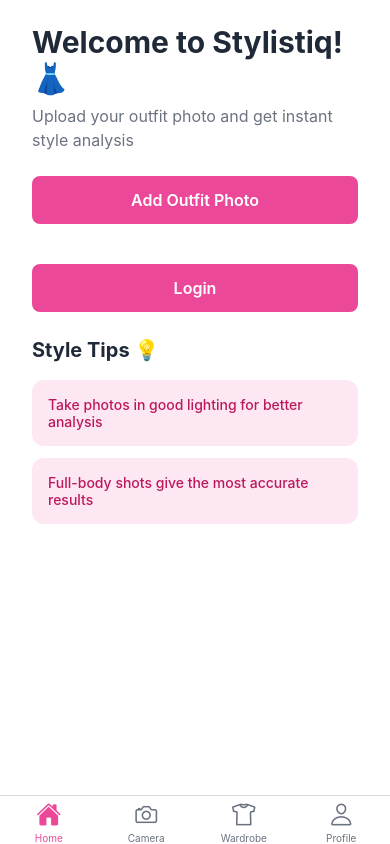
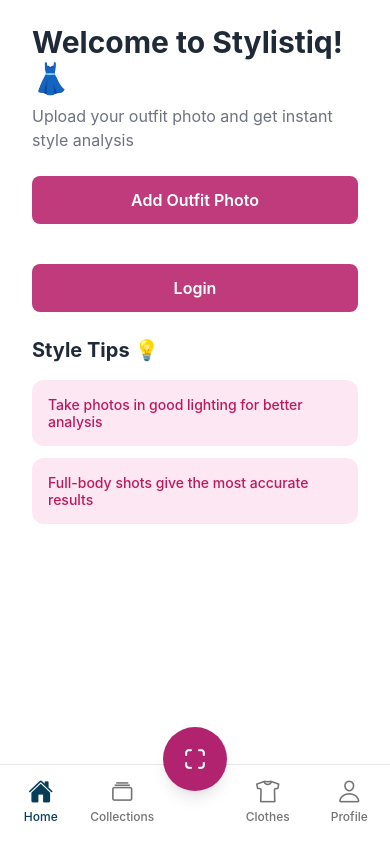
Before and after one commit to arvardy184/stylistiq, a React Native app: screen /Main in a window 390 px wide. Built offline with nearby package versions, Linux system fonts and the light colour scheme; no server answers.

Commit message:
add navbar, add logo, and add splash screen

```diff
--- a/app.json
+++ b/app.json
@@ -3,6 +3,12 @@
     "name": "Stylistiq",
     "slug": "stylistiq",
     "version": "1.0.0",
+    "splash": {
+      "image": "./src/assets/splash/splash.png",
+      "resizeMode": "contain",
+      "backgroundColor": "#ffffff"
+    },
+    "icon": "./src/assets/icon/icon.png",
     "orientation": "portrait",
     "userInterfaceStyle": "automatic",
     "assetBundlePatterns": ["**/*"],
--- a/src/components/navbar/navbar.tsx
+++ b/src/components/navbar/navbar.tsx
@@ -1,25 +1,36 @@
 import CameraScreen from "@/screens/camera/screen/screen";
 import ProfileScreen from "@/screens/profile/screen/screen";
-import WardrobeScreen from "@/screens/wardrobe/screen/screen";
+import CollectionsScreen from "@/screens/collections/screen/screen";
 import { createBottomTabNavigator } from "@react-navigation/bottom-tabs";
 import { Ionicons } from "@expo/vector-icons";
 import { HomeScreen } from "@/screens/home/screen/screen";
+import { View } from "react-native";
+import { useNavigation } from "@react-navigation/native";
+import CustomUploadButton from "../ui/button/uploadButton";
+import ClothesScreen from "@/screens/clothes/screen/screen";
 
 const Tab = createBottomTabNavigator();
 
 const MainTabNavigator = () => {
+  const navigation = useNavigation();
+
+  const handleUploadPress = () => {
+    navigation.navigate("Camera" as never);
+  };
+
   return (
     <Tab.Navigator
       screenOptions={({ route }) => ({
         tabBarIcon: ({ focused, color, size }) => {
           let iconName: any;
-
           if (route.name === "Home") {
             iconName = focused ? "home" : "home-outline";
-          } else if (route.name === "Camera") {
-            iconName = focused ? "camera" : "camera-outline";
-          } else if (route.name === "Wardrobe") {
+          } else if (route.name === "Clothes") {
             iconName = focused ? "shirt" : "shirt-outline";
+          } else if (route.name === "Upload") {
+            return null;
+          } else if (route.name === "Collections") {
+            iconName = focused ? "albums" : "albums-outline";
           } else if (route.name === "Profile") {
             iconName = focused ? "person" : "person-outline";
           } else {
@@ -28,8 +39,20 @@
 
           return <Ionicons name={iconName} size={size} color={color} />;
         },
-        tabBarActiveTintColor: "#ec4899", // primary-500
-        tabBarInactiveTintColor: "#6b7280", // gray-500
+        tabBarActiveTintColor: "#083D57",
+        tabBarInactiveTintColor: "#737373",
+        tabBarStyle: {
+          backgroundColor: "#ffffff",
+          borderTopWidth: 1,
+          borderTopColor: "#e5e7eb",
+          height: 80,
+          paddingTop: 8,
+          paddingBottom: 20,
+        },
+        tabBarLabelStyle: {
+          fontSize: 12,
+          fontWeight: "500",
+        },
         headerShown: false,
       })}
     >
@@ -39,14 +62,26 @@
         options={{ tabBarLabel: "Home" }}
       />
       <Tab.Screen
-        name="Camera"
-        component={CameraScreen}
-        options={{ tabBarLabel: "Camera" }}
+        name="Collections"
+        component={CollectionsScreen}
+        options={{ tabBarLabel: "Collections" }}
       />
       <Tab.Screen
-        name="Wardrobe"
-        component={WardrobeScreen}
-        options={{ tabBarLabel: "Wardrobe" }}
+        name="Upload"
+        component={CameraScreen}
+        options={{
+          tabBarLabel: "Upload",
+          tabBarButton: () => (
+            <View className="-top-10 justify-center items-center">
+              <CustomUploadButton onPress={handleUploadPress} />
+            </View>
+          ),
+        }}
+      />
+      <Tab.Screen
+        name="Clothes"
+        component={ClothesScreen}
+        options={{ tabBarLabel: "Clothes" }}
       />
       <Tab.Screen
         name="Profile"
--- a/src/components/ui/button/index.tsx
+++ b/src/components/ui/button/index.tsx
@@ -21,9 +21,9 @@
   };
 
   const variantClasses = {
-    primary: "bg-primary-500",
+    primary: "bg-button",
     secondary: "bg-gray-500",
-    outline: "bg-transparent border-2 border-primary-500",
+    outline: "bg-transparent border-2 border-primary",
   };
 
   const stateClasses = disabled || loading ? "opacity-50" : "";
@@ -37,7 +37,7 @@
   const textVariantClasses = {
     primary: "text-white font-semibold",
     secondary: "text-white font-semibold",
-    outline: "text-primary-500 font-semibold",
+    outline: "text-white font-semibold",
   };
 
   const buttonClasses = cn(
--- /dev/null
+++ b/src/components/ui/button/uploadButton/index.tsx
@@ -0,0 +1,15 @@
+import { TouchableOpacity } from "react-native";
+import { Ionicons } from "@expo/vector-icons";
+
+const CustomUploadButton = ({ onPress }: { onPress: () => void }) => {
+  return (
+    <TouchableOpacity
+      className="w-16 h-16 rounded-full bg-primary justify-center items-center shadow-lg active:opacity-70"
+      onPress={onPress}
+    >
+      <Ionicons name="scan" size={24} color="white" />
+    </TouchableOpacity>
+  );
+};
+
+export default CustomUploadButton;
--- a/src/screens/auth/oauth/useGoogleAuth.tsx
+++ b/src/screens/auth/oauth/useGoogleAuth.tsx
@@ -1,6 +1,6 @@
 import { useEffect } from "react";
 import { GoogleSignin } from "@react-native-google-signin/google-signin";
-import { GOOGLE_WEB_CLIENT_ID } from "config";
+import { GOOGLE_WEB_CLIENT_ID } from "@/config";
 import { useOauthMutation } from "@/services/queries/auth/oauth";
 
 export const useGoogleAuth = () => {
--- /dev/null
+++ b/src/screens/clothes/screen/screen.tsx
@@ -0,0 +1,9 @@
+import { View, Text } from "react-native";
+
+const ClothesScreen = () => (
+  <View className="flex-1 justify-center items-center bg-white">
+    <Text className="text-gray-500">Clothes Screen - Coming Soon!</Text>
+  </View>
+);
+
+export default ClothesScreen;
--- /dev/null
+++ b/src/screens/collections/screen/screen.tsx
@@ -0,0 +1,9 @@
+import { View, Text } from "react-native";
+
+const CollectionsScreen = () => (
+  <View className="flex-1 justify-center items-center bg-white">
+    <Text className="text-gray-500">Collections Screen - Coming Soon!</Text>
+  </View>
+);
+
+export default CollectionsScreen;
--- a/src/screens/wardrobe/screen/screen.tsx
+++ /dev/null
@@ -1,9 +0,0 @@
-import { View, Text } from "react-native";
-
-const WardrobeScreen = () => (
-  <View className="flex-1 justify-center items-center bg-white">
-    <Text className="text-gray-500">Wardrobe Screen - Coming Soon!</Text>
-  </View>
-);
-
-export default WardrobeScreen;
--- a/src/services/api/auth/index.ts
+++ b/src/services/api/auth/index.ts
@@ -1,4 +1,4 @@
-import { BASE_URL } from "config";
+import { BASE_URL } from "@/config";
 import axios from "axios";
 
 export const LoginGoogle = async (token: string) => {
--- a/tailwind.config.js
+++ b/tailwind.config.js
@@ -9,30 +9,20 @@
   theme: {
     extend: {
       colors: {
-        primary: {
-          50: '#fdf2f8',
-          100: '#fce7f3',
-          200: '#fbcfe8',
-          300: '#f9a8d4',
-          400: '#f472b6',
-          500: '#ec4899',
-          600: '#db2777',
-          700: '#be185d',
-          800: '#9d174d',
-          900: '#831843',
+        primary: "#B2236F",
+        button: "#BF3B7C",
+        secondary: {
+          50: "#f0f9ff",
+          100: "#e0f2fe",
+          200: "#bae6fd",
+          300: "#7dd3fc",
+          400: "#38bdf8",
+          500: "#0ea5e9",
+          600: "#0284c7",
+          700: "#0369a1",
+          800: "#075985",
+          900: "#0c4a6e",
         },
-        secondary: {
-          50: '#f0f9ff',
-          100: '#e0f2fe',
-          200: '#bae6fd',
-          300: '#7dd3fc',
-          400: '#38bdf8',
-          500: '#0ea5e9',
-          600: '#0284c7',
-          700: '#0369a1',
-          800: '#075985',
-          900: '#0c4a6e',
-        }
       },
       fontFamily: {
         sans: ["System"],
```
Also changed, not shown: src/assets/icon/icon.png (added), src/assets/splash/splash.png (added), src/config/index.ts (renamed from config/index.ts), 19 other files (tests, documents, lock files or other folders).
